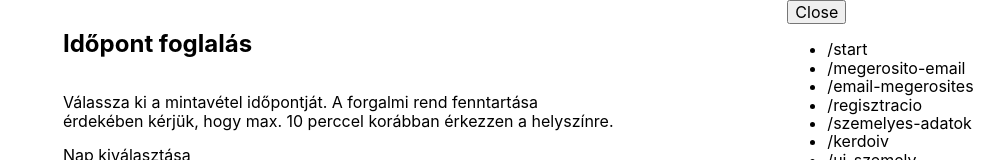
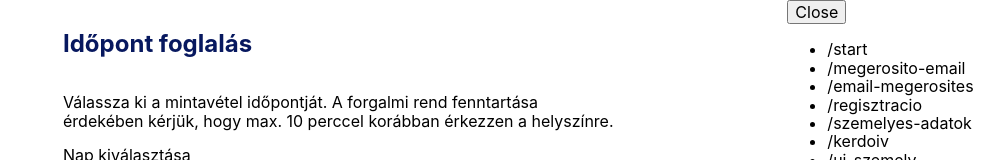
Before and after one commit to rollethu/noe, a React (Create React App) app in the folder code/frontend/: page /idopont in a window 1280 px wide. Shown: the top 160 px of the page, without its empty margins (297-1280 px from the left). Built offline with nearby package versions, Linux system fonts and the light colour scheme.

Commit message:
Change Caption text color

```diff
--- a/code/frontend/src/styles/sass/ui.sass
+++ b/code/frontend/src/styles/sass/ui.sass
@@ -77,6 +77,9 @@
     display: flex
     justify-content: space-between
 
+.Caption
+    color: $caption-color
+
 .Text
     &.Light
         color: $dark-gray
--- a/code/frontend/src/styles/sass/vars.sass
+++ b/code/frontend/src/styles/sass/vars.sass
@@ -6,3 +6,4 @@ $dark-blue: #07185F
 $light-blue: #ECF0FD
 $light-gray: #EBECEE
 $dark-gray: #787D90
+$caption-color: $dark-blue
--- a/code/frontend/src/styles/styles.css
+++ b/code/frontend/src/styles/styles.css
@@ -72,6 +72,9 @@
   display: flex;
   justify-content: space-between; }
 
+.Caption {
+  color: #07185F; }
+
 .Text.Light {
   color: #787D90; }
 .Text.Strong {
```
